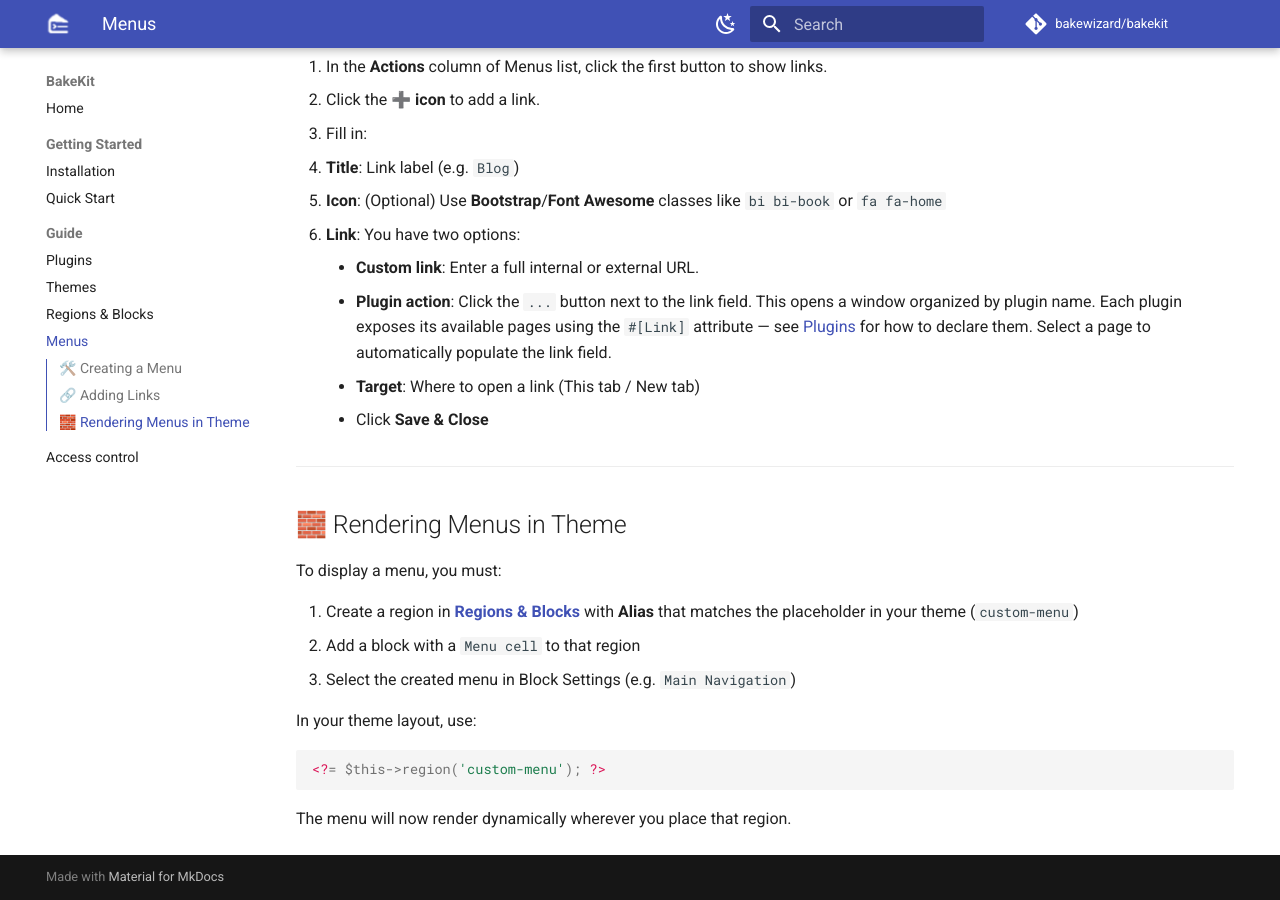
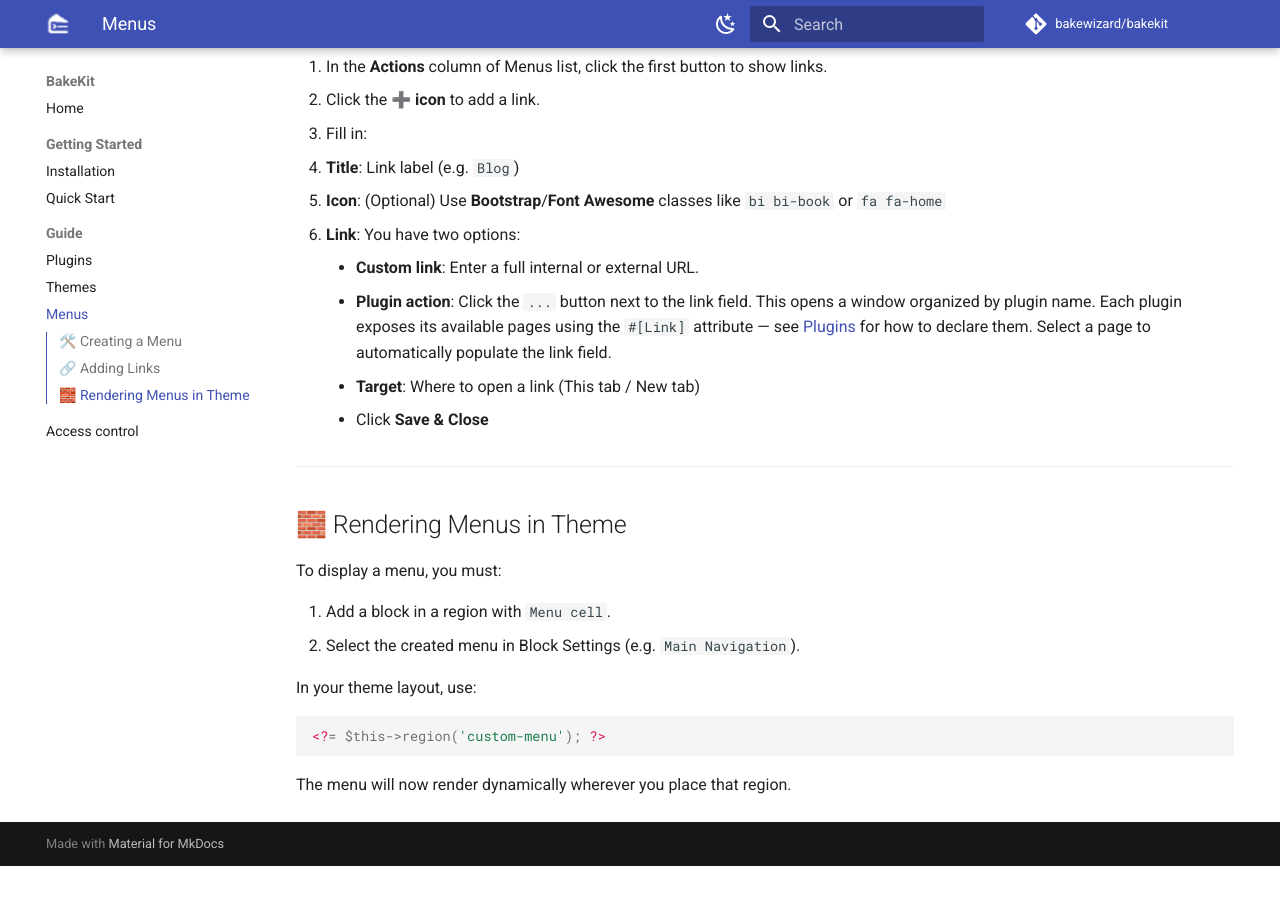
Before and after one commit to bakewizard/bakekit, an MkDocs documentation site: the page built from docs/menus.md, in a window 1280 px wide and 900 px high, scrolled down 739 px. Built offline with MkDocs 1.6.1 and Material for MkDocs 9.7.7, drawn with Linux system fonts in a browser that asks for light colours; comment, search, counter and statistics services are not loaded; after the commit the page ends 1605 px from its top, so only the background shows below that.

Commit message:
fixing...

```diff
--- a/docs/menus.md
+++ b/docs/menus.md
@@ -39,9 +39,8 @@ Your new menu will now appear in the Menus list.
 
 To display a menu, you must:
 
-1. Create a region in [**Regions & Blocks**](https://github.com/bakewizard/bakekit/blob/develop/docs/regions-blocks.md) with **Alias** that matches the placeholder in your theme (`custom-menu`)
-2. Add a block with a `Menu cell` to that region
-3. Select the created menu in Block Settings (e.g. `Main Navigation`)
+1. Add a block in a region with `Menu cell`.
+2. Select the created menu in Block Settings (e.g. `Main Navigation`).
 
 In your theme layout, use:
 
--- a/mkdocs.yml
+++ b/mkdocs.yml
@@ -35,7 +35,6 @@ nav:
   - Guide:
       - Plugins: plugins.md
       - Themes: themes.md
-      - Regions & Blocks: regions-blocks.md
       - Menus: menus.md
       - Access control: access-control.md
   #     - Settings: settings.md
```
Also changed, not shown: docs/index.md (+0 -1 lines), docs/quick-start.md (+1 -3 lines), docs/themes.md (+7 -8 lines), 3 other files.
